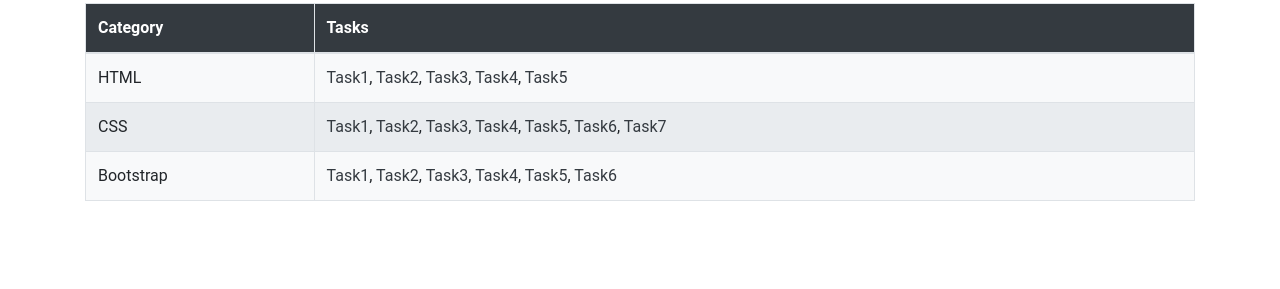
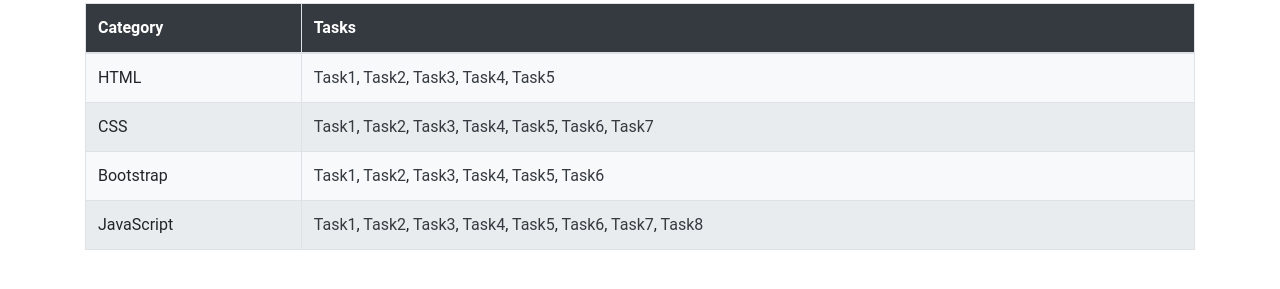
Before and after one commit to Vishnu290504/MERN-Tasks, a plain HTML site: page index.html in a window 1280 px wide. Shown: the part 89-378 px from the top of the page. Drawn offline with nearby package versions, Linux system fonts and the light colour scheme.

Commit message:
Update index.html

```diff
--- a/index.html
+++ b/index.html
@@ -76,6 +76,19 @@
                         <a target="_blank" href="https://vishnu290504.github.io/MERN-Tasks/BootstrapTasks/task6.html" class="text-dark">Task6</a>
                     </td>
                 </tr>
+                 <tr>
+                    <td>JavaScript</td>
+                    <td>
+                        <a target="_blank" href="https://vishnu290504.github.io/MERN-Tasks/JSTasks/task1.html" class="text-dark">Task1</a>,
+                        <a target="_blank" href="https://vishnu290504.github.io/MERN-Tasks/JSTasks/task2.html" class="text-dark">Task2</a>,
+                        <a target="_blank" href="https://vishnu290504.github.io/MERN-Tasks/JSTasks/task3.html" class="text-dark">Task3</a>,
+                        <a target="_blank" href="https://vishnu290504.github.io/MERN-Tasks/JSTasks/task4.html" class="text-dark">Task4</a>,
+                        <a target="_blank" href="https://vishnu290504.github.io/MERN-Tasks/JSTasks/task5.html" class="text-dark">Task5</a>,
+                        <a target="_blank" href="https://vishnu290504.github.io/MERN-Tasks/JSTasks/task6.html" class="text-dark">Task6</a>,
+                        <a target="_blank" href="https://vishnu290504.github.io/MERN-Tasks/JSTasks/Task7.html" class="text-dark">Task7</a>,
+                        <a target="_blank" href="https://vishnu290504.github.io/MERN-Tasks/JSTasks/Task8.html" class="text-dark">Task8</a>
+                    </td>
+                </tr>
             </tbody>
         </table>
     </div>
```
